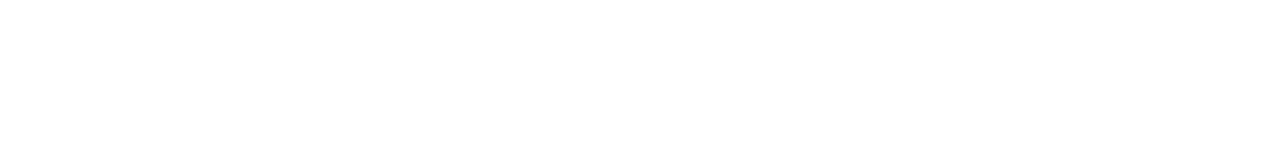
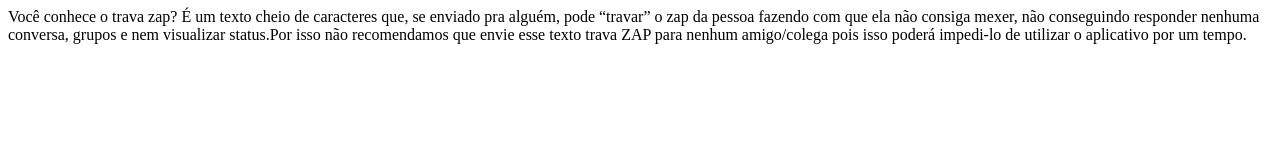
Before and after one commit to bruno1295/pensamentoconputacional, a plain HTML site: page index.html in a window 1280 px wide. Drawn offline with Linux system fonts and the light colour scheme.

Commit message:
trava zap

```diff
--- a/index.html
+++ b/index.html
@@ -7,6 +7,11 @@
 <title>trava zap</title>
 </head>
 <body>
-
+    Você conhece o trava zap? É um texto cheio de caracteres que, se enviado
+     pra alguém, pode “travar” o zap da pessoa fazendo com que ela não consiga
+     mexer, não conseguindo responder nenhuma conversa, grupos
+     e nem visualizar status.Por isso não recomendamos que envie esse
+     texto trava ZAP para nenhum amigo/colega pois isso poderá impedi-lo
+     de utilizar o aplicativo por um tempo.
 </body>
 </html>
```
